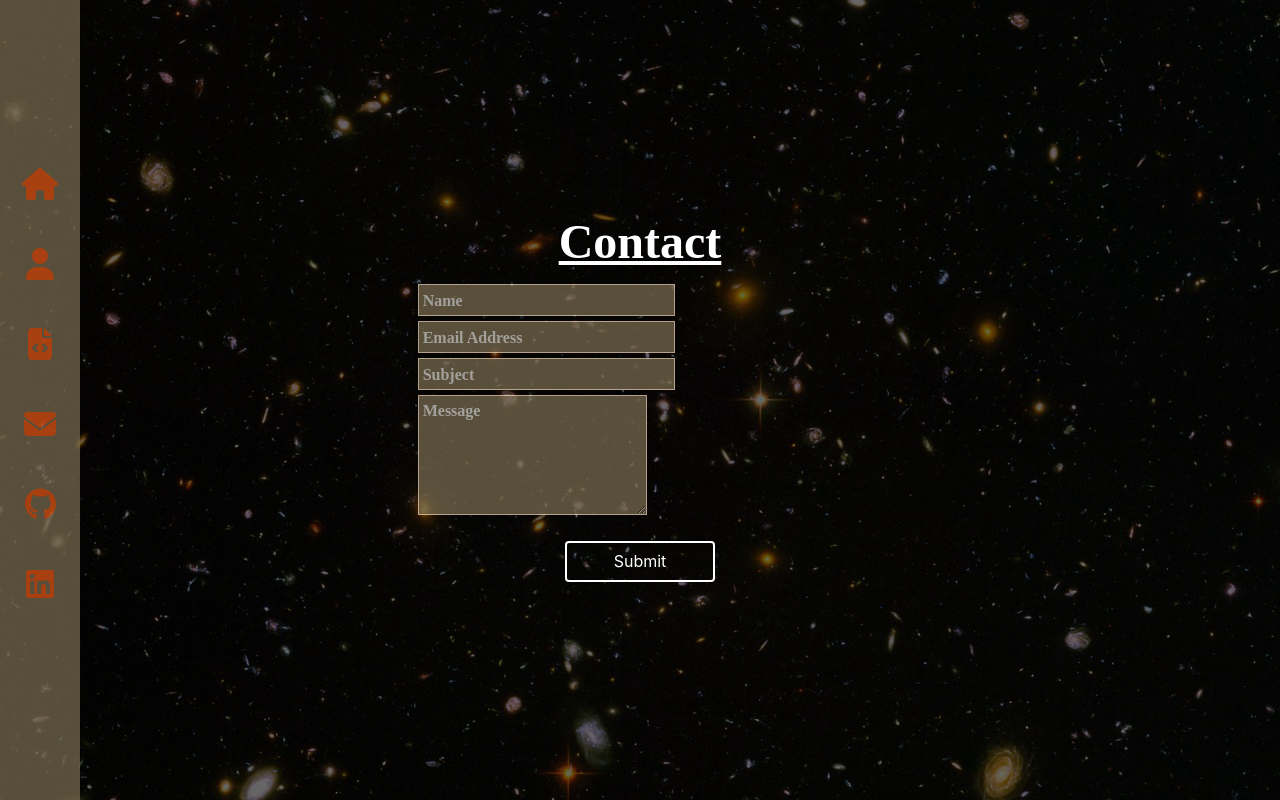
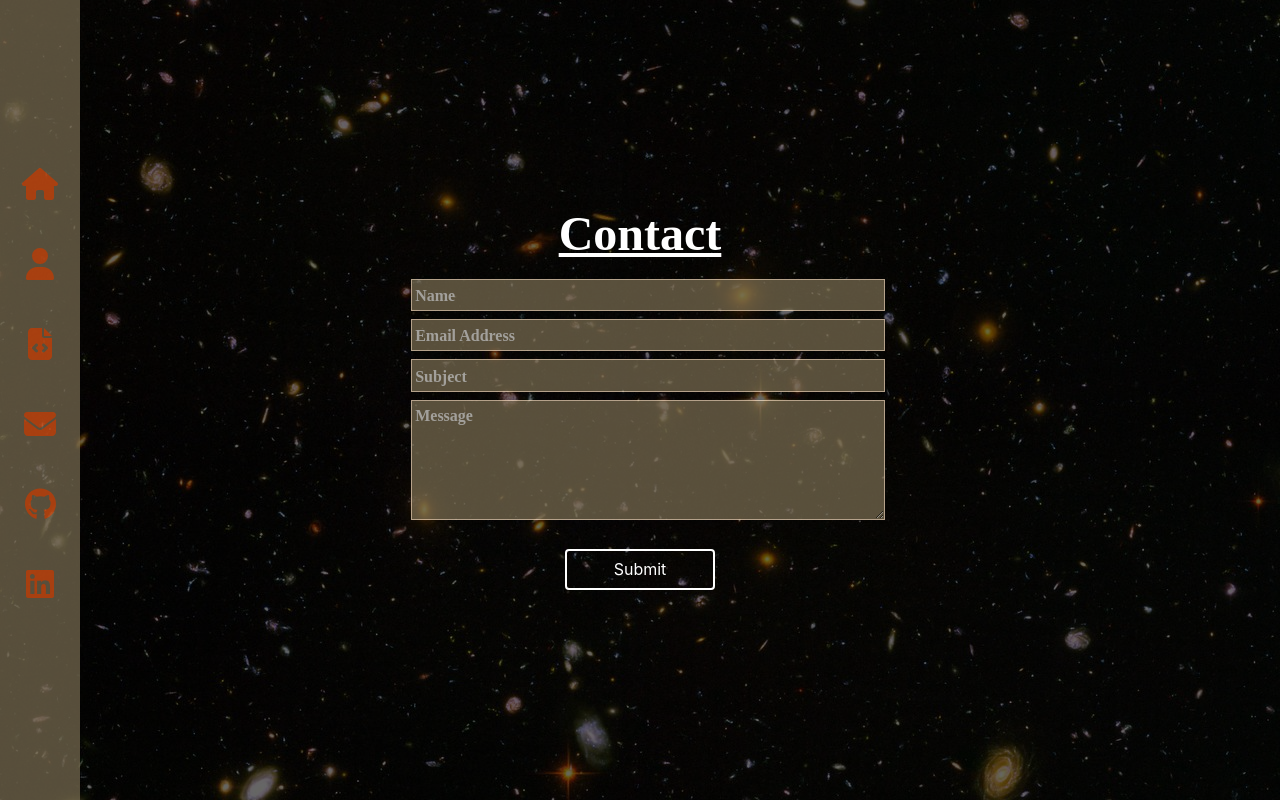
Before and after one commit to cmd0160/react_portfolio, a React (Create React App) app: page /Contact in a window 1280 px wide. Built offline with nearby package versions, Linux system fonts and the light colour scheme; a web font is replaced by a local one.

Commit message:
corrected form styling

```diff
--- a/src/components/Contact/Contact.css
+++ b/src/components/Contact/Contact.css
@@ -22,15 +22,18 @@
 
 
 
-.contact_con .text {
-    max-width: 600px;
+form .text{
+    width: 100%;
     display: flex;
     align-items: center;
-    margin: .3rem;
+    margin: .5rem;
     padding: .2rem;
     background-color: #7d7054;
     opacity: 0.7;
     border: 1px solid bisque;
+    color: white;
+    font-weight: 800;
+
 
 }
 
@@ -38,12 +41,18 @@
     color: white;
     opacity: 0.8;
     font-family: 'Khula';
-    font-weight: 900;
+    font-weight: 800;
 }
 
 input:focus {
     outline: 2px solid #ee5b18;
+    color: white;
+    font-weight: 800;
 }
+
+input:focus::placeholder {
+    color: transparent;
+  }
 
 textarea:focus {
     outline: 2px solid #ee5b18;
--- a/src/components/Contact/index.js
+++ b/src/components/Contact/index.js
@@ -18,9 +18,9 @@ const Contact = () => {
 
   return (
     <div className="container contact_con">
-      <div className="row contact_info">
+      <div className="row">
         <h2 className="contact_title">Contact</h2>
-        <form onSubmit={sendEmail}>
+        <form onSubmit={sendEmail} className="">
           <input type="text" className="text name" placeholder="Name" name="name" />
           <input type="text" className="text email" placeholder="Email Address" name="email" />
           <input type="text" className="text subject" placeholder="Subject" name="subject"  />
```
